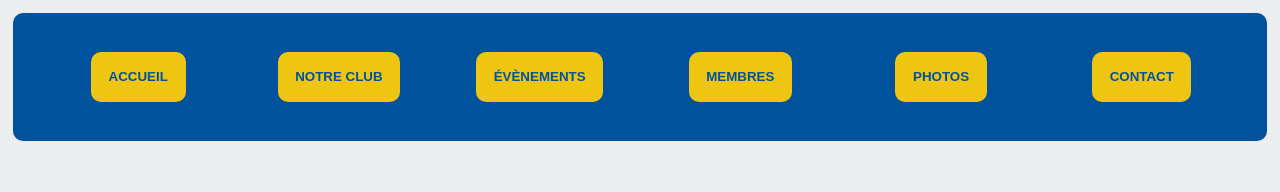
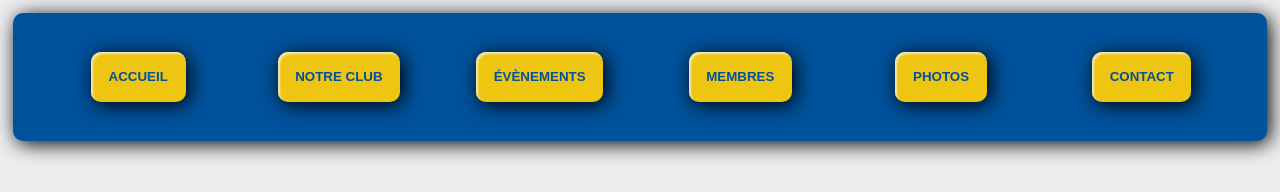
Before and after one commit to philippine-baudrand/Lions-Club-Alpilles, a React app: page / in a window 1280 px wide. Shown: the top 192 px of the page. Built offline with nearby package versions, Linux system fonts and the light colour scheme.

Commit message:
work on navbar

```diff
--- a/src/components/Header/header.scss
+++ b/src/components/Header/header.scss
@@ -10,7 +10,7 @@
   max-width: 100%;
   padding: 2%;
   border-radius: 10px;
-
+  box-shadow: 3px 3px 20px black;
 }
 .span-nav {
   margin: 1%;
@@ -27,6 +27,8 @@
   border-radius: 10px;
   border:none;
   font-weight: bold;
+  box-shadow: inset 2px 2px 2px #F2E8BA , 3px 3px 20px black;
+
 }
 
 
```
